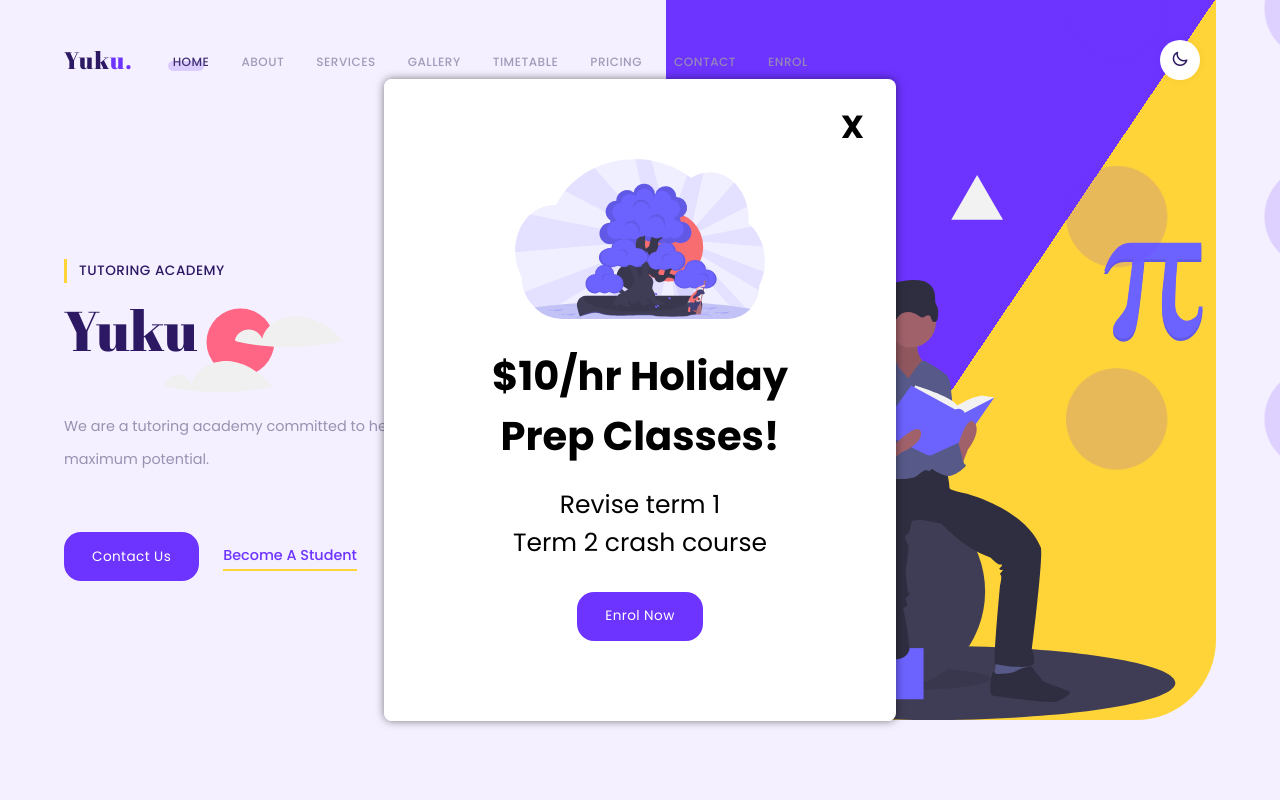
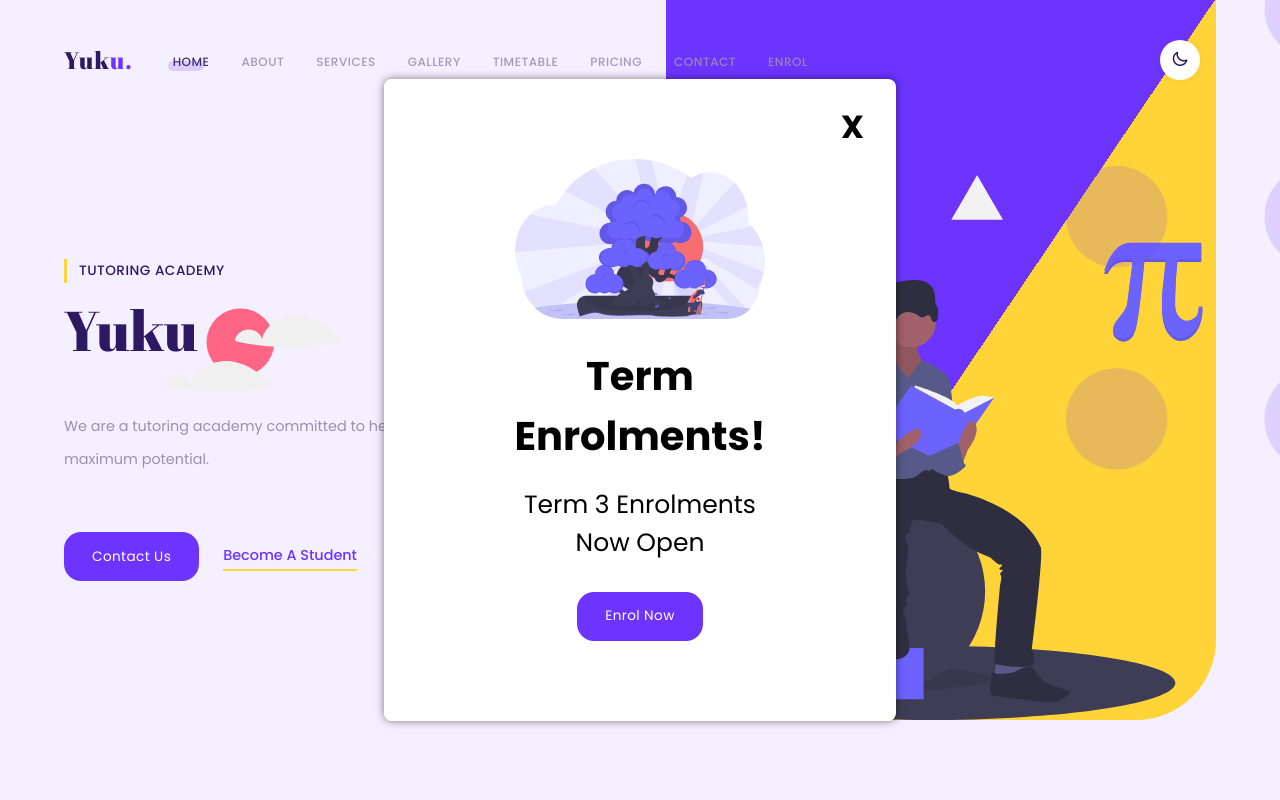
Before and after one commit to farzand03/yuku, a plain HTML site: page index.html in a window 1280 px wide. Shown: the top 800 px of the page. Drawn offline with nearby package versions, Linux system fonts and the light colour scheme.

Commit message:
Update index.html

```diff
--- a/index.html
+++ b/index.html
@@ -57,8 +57,8 @@
           <div class="popup-content">
             <img src="japan.svg" class="shape japan" alt="">
             <h1>X</h1>
-            <h2>$10/hr Holiday Prep Classes!</h2>
-            <p>Revise term 1 <br>Term 2 crash course</p>
+            <h2>Term Enrolments!</h2>
+            <p>Term 3 Enrolments <br>Now Open</p>
             <a href="https://docs.google.com/forms/d/e/1FAIpQLSfp57OFFNrFBkWew3g9FPhP_ELUJLtuMJBAKJgVEFjx3bBCpg/viewform?usp=sf_link" target="_blank" class="btn">Enrol Now</a>
           </div>
         </div>
```
